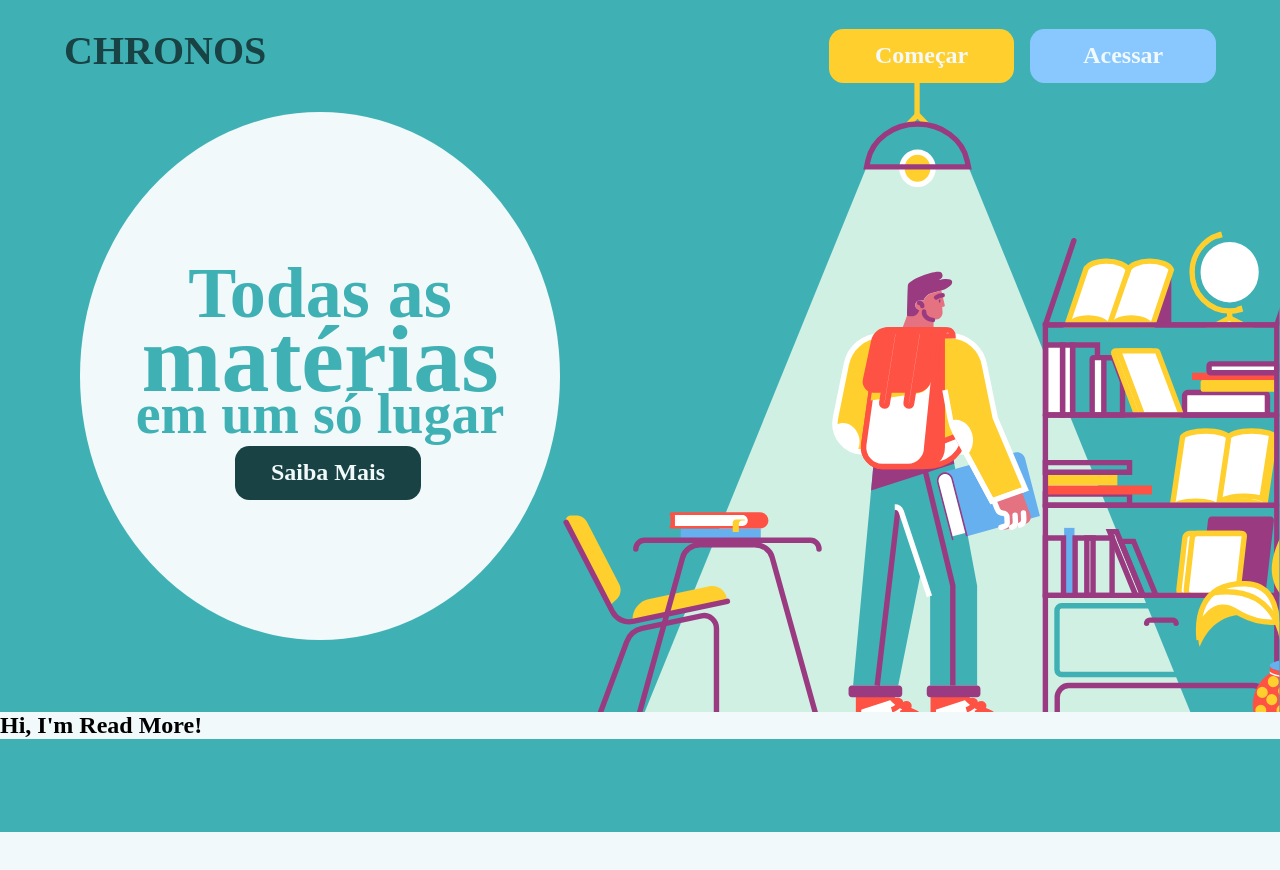
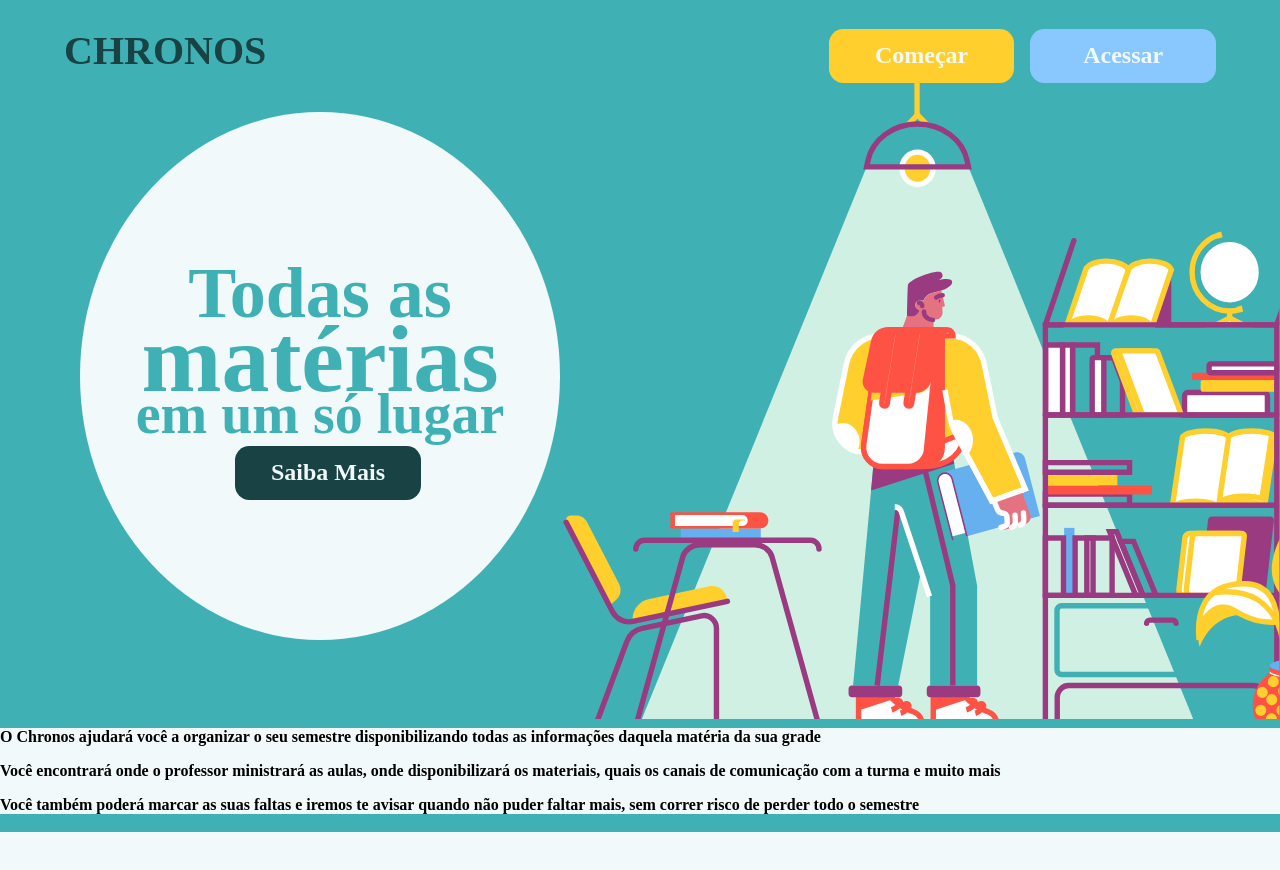
Before and after one commit to ProExpertREQ/Chronos, a React app: page / in a window 1280 px wide. Shown: the top 870 px of the page. Built offline with nearby package versions, Linux system fonts and the light colour scheme; a web font is replaced by a local one.

Commit message:
:arrow_up: Update ReadMore component

```diff
--- a/src/components/ReadMore/index.js
+++ b/src/components/ReadMore/index.js
@@ -5,7 +5,21 @@ import { Container } from './styles';
 export default function ReadMore () {
   return (
     <Container>
-      <h1>Hi, I'm Read More!</h1>
+      <section className="feature-1">
+        <p>
+          O Chronos ajudará você a organizar o seu semestre disponibilizando todas as informações daquela matéria da sua grade
+        </p>
+      </section>
+      <section className="feature-2">
+        <p>
+          Você encontrará onde o professor ministrará as aulas, onde disponibilizará os materiais, quais os canais de comunicação com a turma e muito mais
+        </p>
+      </section>
+      <section className="feature-1">
+        <p>
+          Você também poderá marcar as suas faltas e iremos te avisar quando não puder faltar mais, sem  correr risco de perder todo o semestre
+        </p>
+      </section>
     </Container>
   );
 };
```
